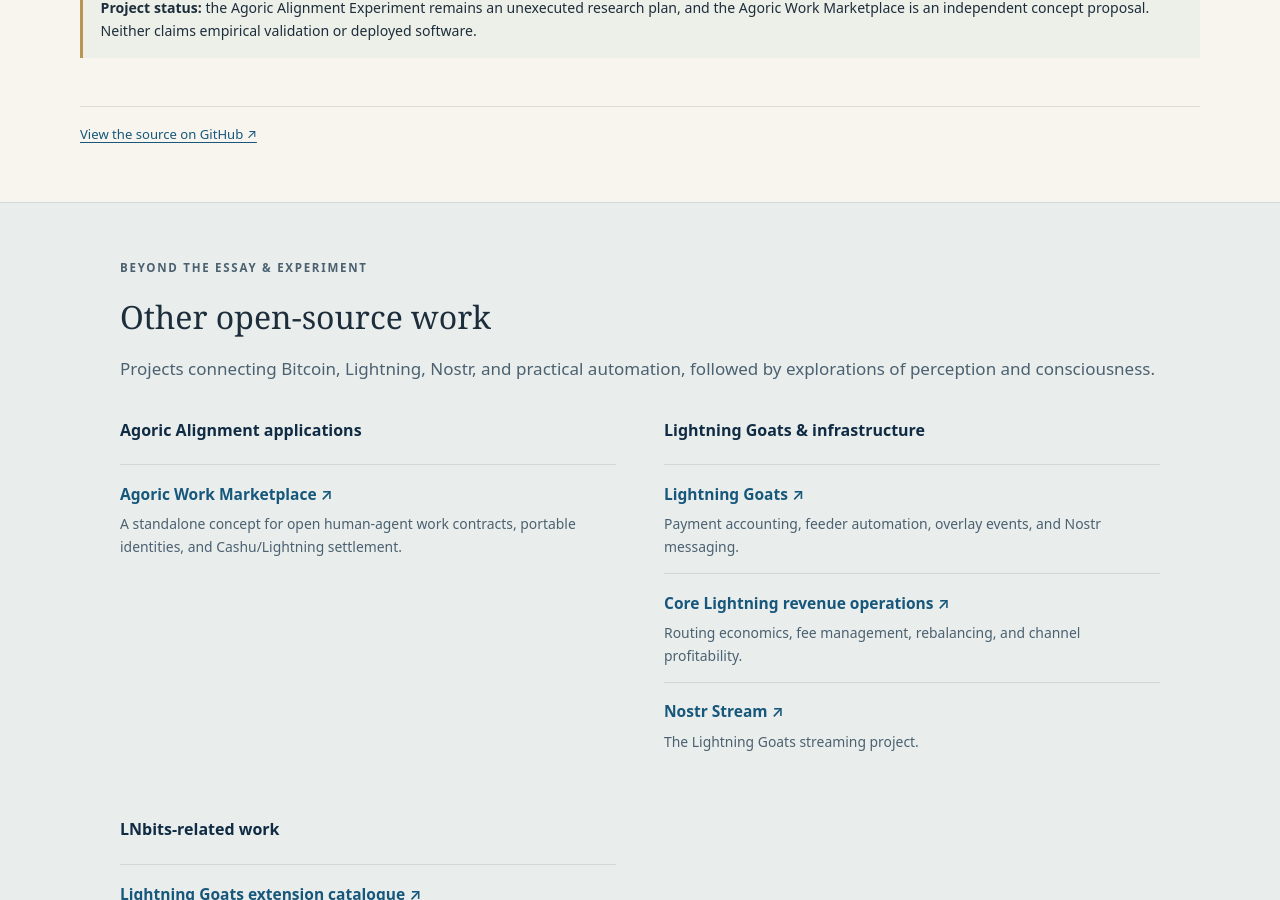
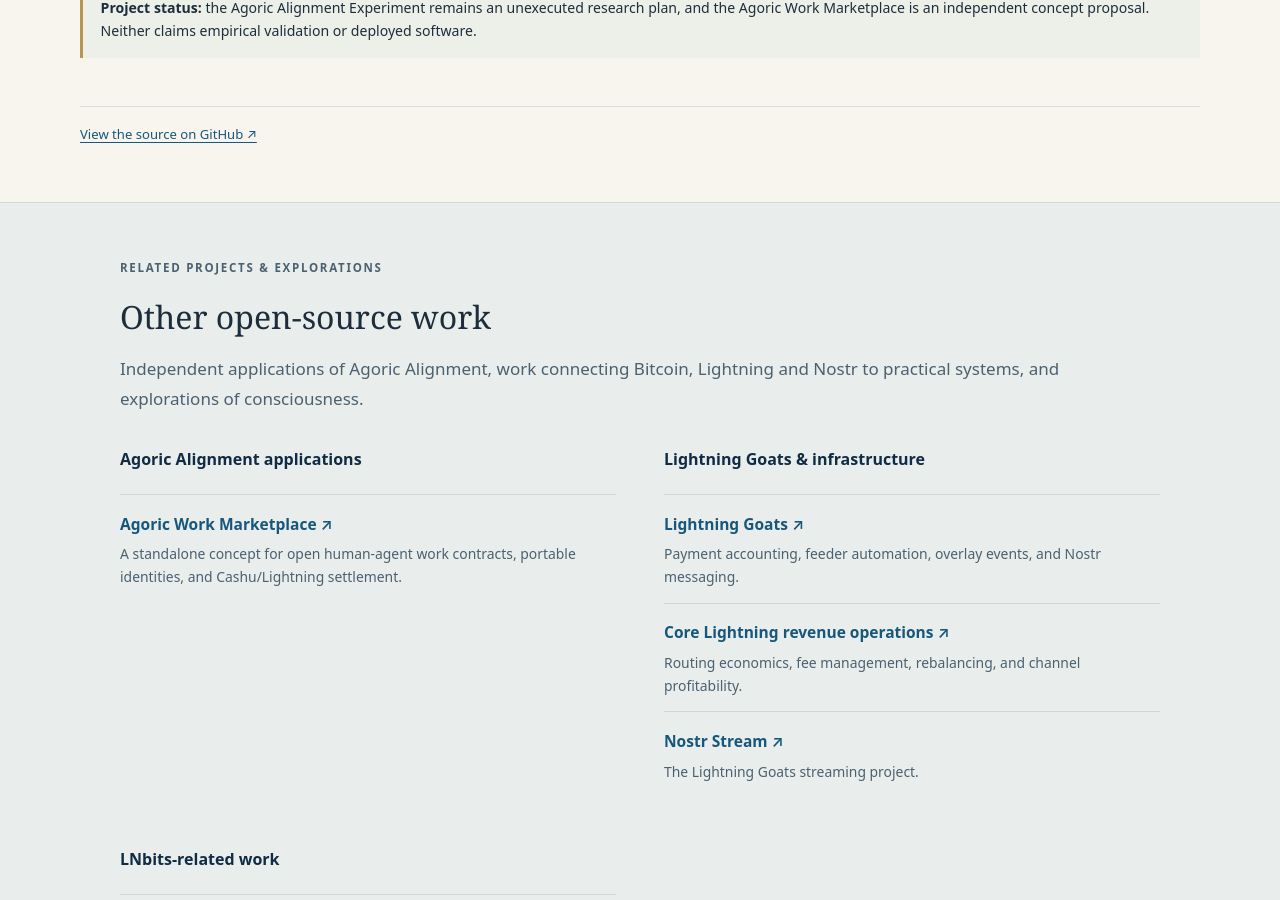
Before and after one commit to santyr/santyr.github.io, a Jekyll site: the page built from index.html, in a window 1280 px wide and 900 px high, scrolled down 1532 px. Built offline with Jekyll 4.4.1, drawn with Linux system fonts in a browser that asks for light colours.

```diff
--- a/_includes/related-work.html
+++ b/_includes/related-work.html
@@ -1,8 +1,8 @@
 <section id="related-work" class="related-work" aria-labelledby="related-heading">
   <div class="related-inner">
-    <p class="eyebrow">BEYOND THE ESSAY &amp; EXPERIMENT</p>
+    <p class="eyebrow">RELATED PROJECTS &amp; EXPLORATIONS</p>
     <h2 id="related-heading">Other open-source work</h2>
-    <p class="related-intro">Projects connecting Bitcoin, Lightning, Nostr, and practical automation, followed by explorations of perception and consciousness.</p>
+    <p class="related-intro">Independent applications of Agoric Alignment, work connecting Bitcoin, Lightning and Nostr to practical systems, and explorations of consciousness.</p>
     <div class="project-groups">
       {% for group in site.data.projects %}
       {% unless group.kind == 'exploration' %}
```
